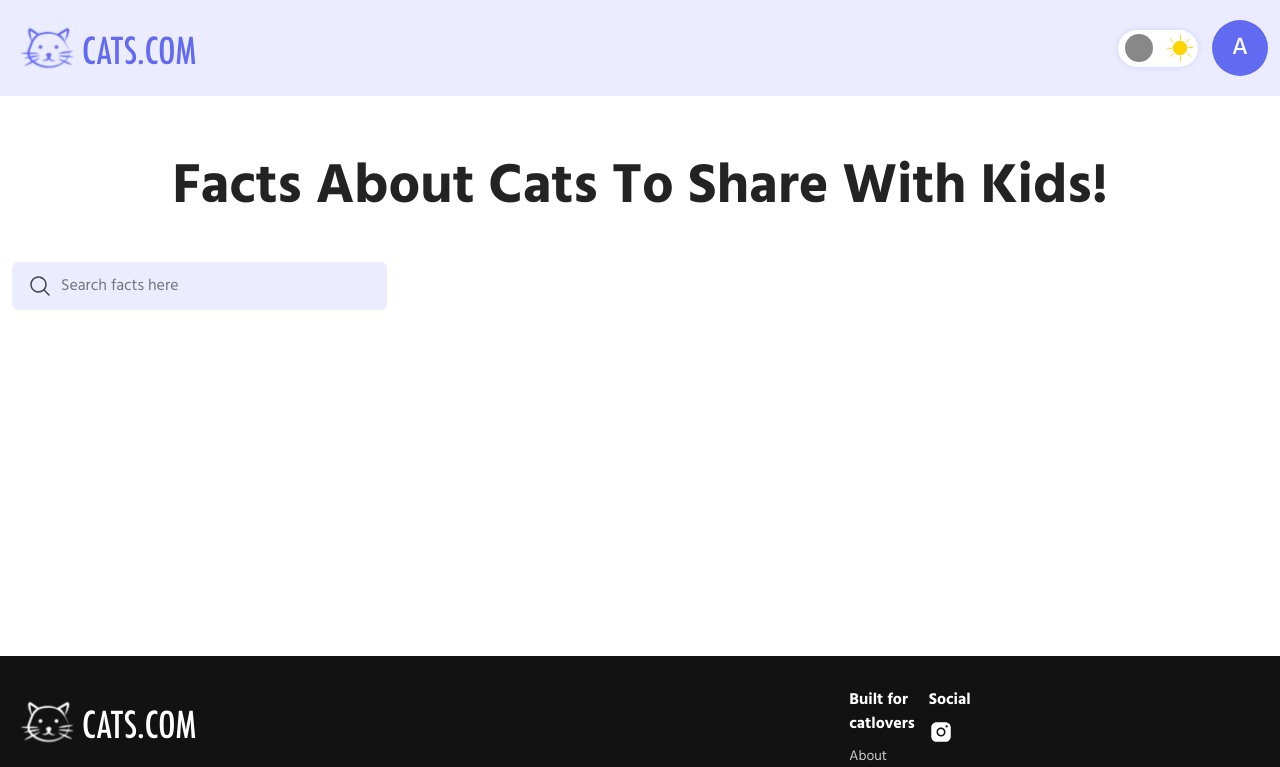
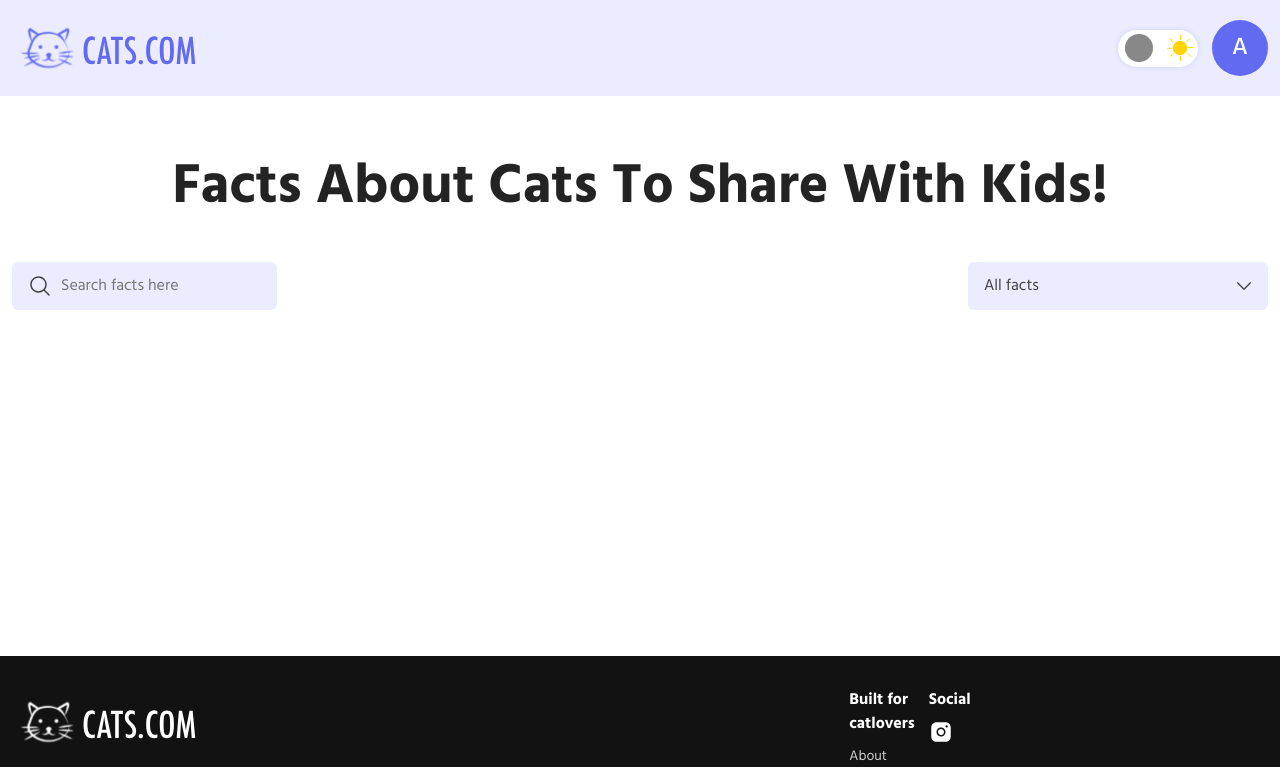
Before and after one commit to nikvitkaua/keiki-test, a Vue app: page / in a window 1280 px wide. Shown: the top 767 px of the page. Built offline with nearby package versions, Linux system fonts and the light colour scheme.

Commit message:
add facts filter

```diff
--- a/public/index.html
+++ b/public/index.html
@@ -16,8 +16,6 @@
     <link rel="preconnect" href="https://fonts.googleapis.com">
     <link rel="preconnect" href="https://fonts.gstatic.com" crossorigin>
     <link href="https://fonts.googleapis.com/css2?family=Hind:wght@300;400;500;600;700&display=swap" rel="stylesheet">
-
-
   </head>
   <body>
     <noscript>
--- a/src/App.vue
+++ b/src/App.vue
@@ -3,10 +3,13 @@
     <AppHeader />
     <main class="main">
       <div class="container">
-        <h1 class="title">Facts About Cats To Share With Kids!</h1>
-        <div class="tools">
+        <section>
+          <h1 class="title">Facts About Cats To Share With Kids!</h1>
+        </section>
+        <section class="tools">
           <FactsSearch />
-        </div>
+          <FactsFilter />
+        </section>
       </div>
     </main>
     <AppFooter />
@@ -17,13 +20,15 @@
 import AppHeader from '@/components/AppHeader.vue';
 import AppFooter from '@/components/AppFooter.vue';
 import FactsSearch from '@/components/FactsSearch.vue';
+import FactsFilter from '@/components/FactsFilter.vue';
 
 export default {
   name: 'App',
   components: {
     AppHeader,
     AppFooter,
-    FactsSearch
+    FactsSearch,
+    FactsFilter
   },
   mounted() {
     const savedTheme = localStorage.getItem("theme");
--- a/src/assets/scss/main.scss
+++ b/src/assets/scss/main.scss
@@ -47,3 +47,10 @@ a {
   transition: $transition;
   margin-bottom: 32px;
 }
+
+.tools {
+  display: flex;
+  justify-content: space-between;
+  align-items: center;
+  margin-bottom: 32px;
+}
--- /dev/null
+++ b/src/components/FactsFilter.vue
@@ -0,0 +1,165 @@
+<script>
+  export default {
+    name: "FactsFilter",
+    data() {
+      return {
+        options: [
+          "All facts",
+          "Show long ones first",
+          "Show short ones first",
+          "Short ones only",
+          "Long ones only",
+        ],
+        selected: "All facts",
+        isOpen: false,
+      };
+    },
+    methods: {
+      selectOption(option) {
+        this.selected = option;
+        this.isOpen = false;
+      },
+    },
+  };
+</script>
+
+<template>
+  <div class="facts-filter" :class="{ open: isOpen }">
+    <svg width="16" height="9" viewBox="0 0 12 7" fill="none" xmlns="http://www.w3.org/2000/svg">
+      <path d="M11.3537 1.35378L6.35366 6.35378C6.30723 6.40027 6.25208 6.43715 6.19138 6.46231C6.13068 6.48748 6.06562 6.50043 5.99991 6.50043C5.9342 6.50043 5.86914 6.48748 5.80844 6.46231C5.74774 6.43715 5.6926 6.40027 5.64616 6.35378L0.646162 1.35378C0.552341 1.25996 0.499634 1.13272 0.499634 1.00003C0.499634 0.867352 0.552341 0.740104 0.646162 0.646284C0.739982 0.552463 0.86723 0.499756 0.999912 0.499756C1.13259 0.499756 1.25984 0.552463 1.35366 0.646284L5.99991 5.29316L10.6462 0.646284C10.6926 0.599829 10.7478 0.562978 10.8085 0.537837C10.8692 0.512696 10.9342 0.499756 10.9999 0.499756C11.0656 0.499756 11.1307 0.512696 11.1914 0.537837C11.2521 0.562978 11.3072 0.599829 11.3537 0.646284C11.4001 0.692739 11.437 0.747889 11.4621 0.808586C11.4873 0.869282 11.5002 0.934336 11.5002 1.00003C11.5002 1.06573 11.4873 1.13079 11.4621 1.19148C11.437 1.25218 11.4001 1.30733 11.3537 1.35378Z" fill="currentColor"/>
+    </svg>
+    <button class="select" @click="isOpen = !isOpen">
+      {{ selected }}
+    </button>
+    <ul v-if="isOpen" class="select-list">
+      <li
+        v-for="option in options"
+        :key="option"
+        @click="selectOption(option)"
+        :class="{ active: option === selected }"
+      >
+        {{ option }}
+
+        <svg
+          v-if="option === selected"
+          width="20"
+          height="20"
+          viewBox="0 0 24 24"
+          fill="none"
+          xmlns="http://www.w3.org/2000/svg"
+        >
+          <path
+            d="M21.5307 7.28062L9.53068 19.2806C9.46102 19.3503 9.3783 19.4057 9.28726 19.4434C9.19621 19.4812 9.09861 19.5006 9.00005 19.5006C8.90149 19.5006 8.80389 19.4812 8.71285 19.4434C8.6218 19.4057 8.53908 19.3503 8.46943 19.2806L3.21943 14.0306C3.0787 13.8899 2.99963 13.699 2.99963 13.5C2.99963 13.301 3.0787 13.1101 3.21943 12.9694C3.36016 12.8286 3.55103 12.7496 3.75005 12.7496C3.94907 12.7496 4.13995 12.8286 4.28068 12.9694L9.00005 17.6897L20.4694 6.21936C20.6102 6.07863 20.801 5.99957 21.0001 5.99957C21.1991 5.99957 21.3899 6.07863 21.5307 6.21936C21.6714 6.36009 21.7505 6.55097 21.7505 6.74999C21.7505 6.94901 21.6714 7.13988 21.5307 7.28062Z"
+            fill="currentColor"
+          />
+        </svg>
+      </li>
+    </ul>
+  </div>
+</template>
+
+<style lang="scss" scoped>
+  @import "@/assets/scss/main.scss";
+
+  .facts-filter {
+    position: relative;
+    display: inline-block;
+
+    .select {
+      padding: 12px 16px;
+      min-width: 300px;
+      appearance: none;
+      background-color: $light-theme-violet;
+      border-radius: 6px;
+      font-size: 16px;
+      color: $light-theme-text;
+      transition: $transition;
+      cursor: pointer;
+      text-align: left;
+    }
+
+    > svg {
+      position: absolute;
+      right: 16px;
+      top: 50%;
+      transform: translateY(-50%) rotate(0deg);
+      color: $light-theme-text;
+      transition: transform $transition;
+      pointer-events: none;
+    }
+
+    .select-list {
+      position: absolute;
+      top: calc(100% + 6px);
+      left: 0;
+      width: 100%;
+      background: $light-theme-violet;
+      border-radius: 6px;
+      overflow: hidden;
+      opacity: 0;
+      transform: translateY(-10px);
+      pointer-events: none;
+      transition: $transition;
+
+      li {
+        padding: 12px 16px;
+        cursor: pointer;
+        color: $light-theme-text;
+        display: flex;
+        justify-content: space-between;
+        align-items: center;
+        transition: $transition;
+
+        &:hover {
+          background-color: $light-theme-hover-bg;
+        }
+
+        &.active {
+          color: $light-theme-active;
+        }
+      }
+    }
+
+    &.open {
+      .select-list {
+        opacity: 1;
+        transform: translateY(0);
+        pointer-events: auto;
+      }
+
+      > svg {
+        transform: translateY(-50%) rotate(180deg);
+      }
+    }
+  }
+
+  body.dark {
+    .facts-filter {
+      .select {
+        background-color: $dark-theme-violet-bg;
+        color: $dark-theme-text;
+      }
+
+      .select-list {
+        background: $dark-theme-violet-bg;
+
+        li {
+          color: $dark-theme-gray;
+
+          &.active {
+            color: $dark-theme-text;
+          }
+
+          &:hover {
+            background: $dark-theme-hover-bg;
+          }
+        }
+      }
+
+      > svg {
+        color: $dark-theme-text;
+      }
+    }
+  }
+
+</style>
--- a/src/components/FactsSearch.vue
+++ b/src/components/FactsSearch.vue
@@ -36,6 +36,7 @@
       border-radius: 6px;
       font-size: 16px;
       color: $light-theme-text;
+      transition: $transition;
     }
   }
 
```
Also changed, not shown: public/icons/check.svg (added).
